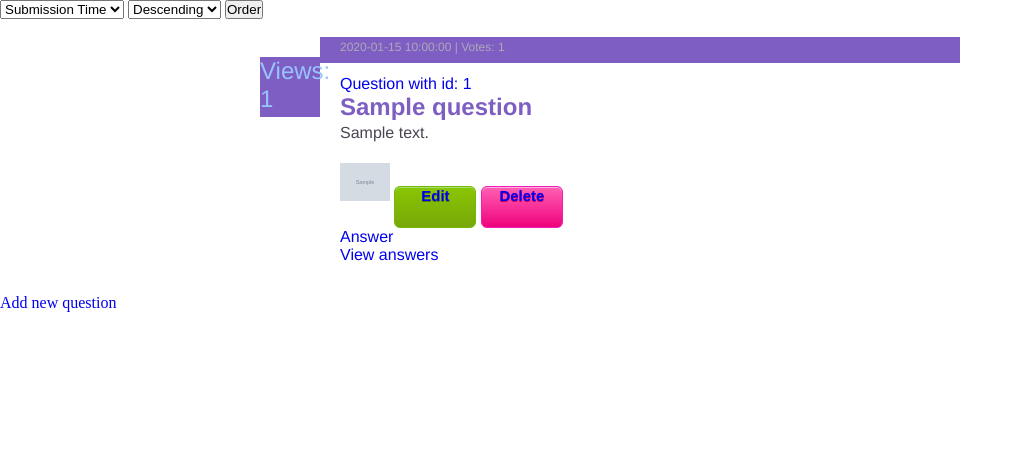
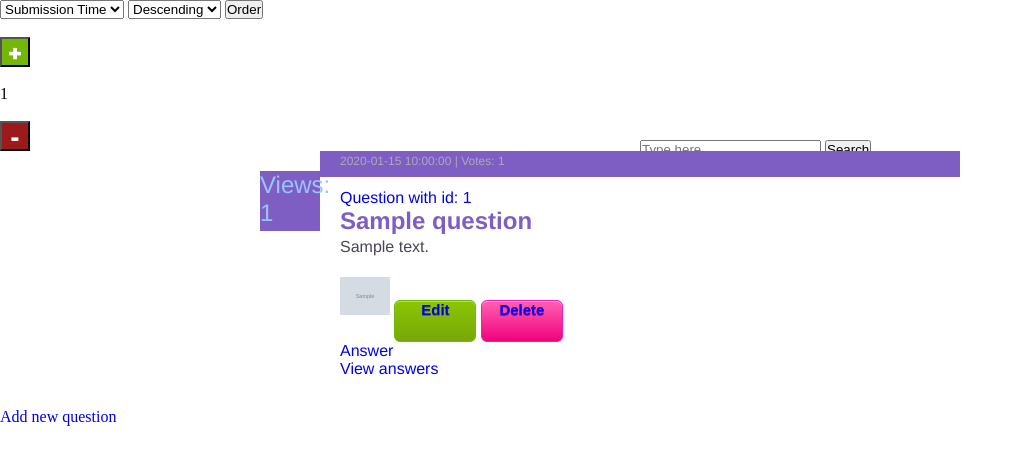
Before and after one commit to Adrian-P0gar/First-web-project, a Flask app: template templates/list.html in a window 1280 px wide. Shown: the part 100-565 px from the top of the page, without its empty margins (0-1023 px from the left). Run offline with Flask 2, Linux system fonts and the light colour scheme; the template is opened without the code that fills it: most values are stand-ins (such as "Sample title", 1, 10 or a date in 2020); grey boxes marked "Sample" are stand-in pictures.

Commit message:
CSS work

```diff
--- a/server.py
+++ b/server.py
@@ -9,7 +9,7 @@
 def list():
     information =  data.sort_by( request.args.get('sort'), request.args.get('sort_direction'))
     print(information)
-    return render_template('list.html', information=information, title="Home", data=data)
+    return render_template('list.html', questions=information, title="Home", data=data)
 
 
 @app.route('/add', methods=['GET', 'POST'])
@@ -80,6 +80,7 @@
                            answer=answer)
 
 
+
 @app.route('/question/<question_ids>/new_answer', methods=['GET', 'POST'])
 def answer(question_ids):
         if request.method == 'POST':
--- a/static/style.css
+++ b/static/style.css
@@ -80,15 +80,29 @@
 	margin: 0;
 }
 
-header {
-	width: 940px;
-	height: 200px;
-	background-color: #4a4453;
-	position: fixed;
-	top: 0;
-	margin-bottom: 30px;
+.voteUp button{
+	width: 30px;
+	height: 30px;
+	background-color: #74b807;
+	color: white;
+	font-family: 'Montserrat', sans-serif;
+	font-weight: 800;
+	font-size: 24px;
+
+
 }
 
+.voteDown button{
+	width: 30px;
+	height: 30px;
+	background-color: #9C1A1C;
+	color: white;
+	font-family: 'Montserrat', sans-serif;
+	font-weight: 800;
+	font-size: 24px;
+
+
+}
 
 .pageName {
 	background-image: radial-gradient(slategray 25%, darkslateblue 75%);
--- a/templates/layout.html
+++ b/templates/layout.html
@@ -15,7 +15,6 @@
     </title>
     {% endif %}
 </head>
-
 <body>
     <div class="header">
         <div class="inner_header">
--- a/templates/list.html
+++ b/templates/list.html
@@ -23,6 +23,13 @@
         </form>
     </div>
     {% for question in questions %}
+                 <div class="voteUp"><form action="/question/{{ question['id'] }}/vote_up" method="post">
+                    <button type="submit" name="up">+</button>
+                </form></div><br>
+                <div class="numberOfVotes">{{ question['vote_number'] }}</div><br>
+                <div class="voteDown"><form action="/question/{{ question['id'] }}/vote_down" method="post">
+                    <button type="submit" name="down">-</button>
+                </form></div>
     <div class="questionContainer">
         <br />
         <a href="/question/{{question['id']}}"> Question with id: {{ question['id'] }} </a>
```
